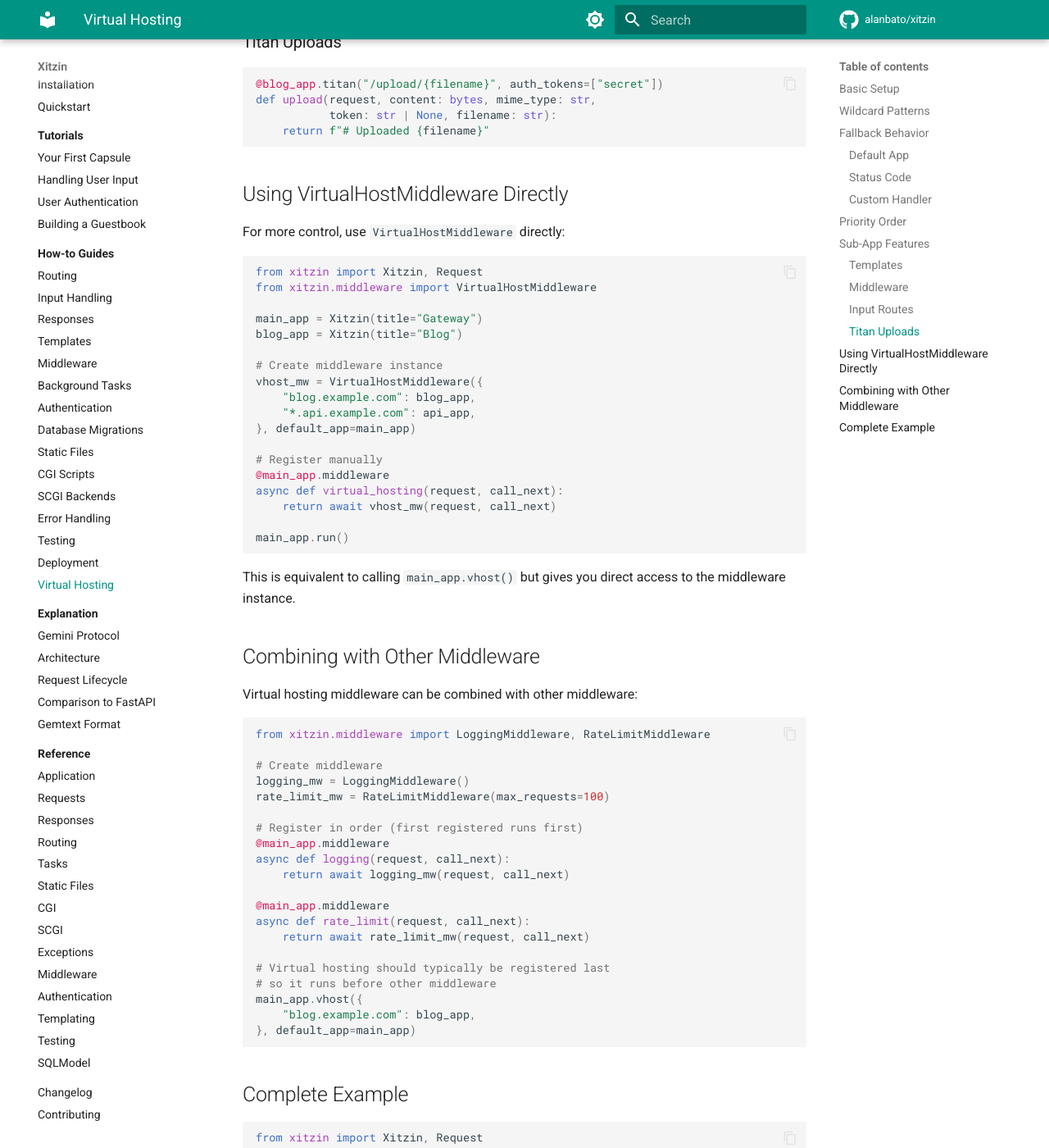
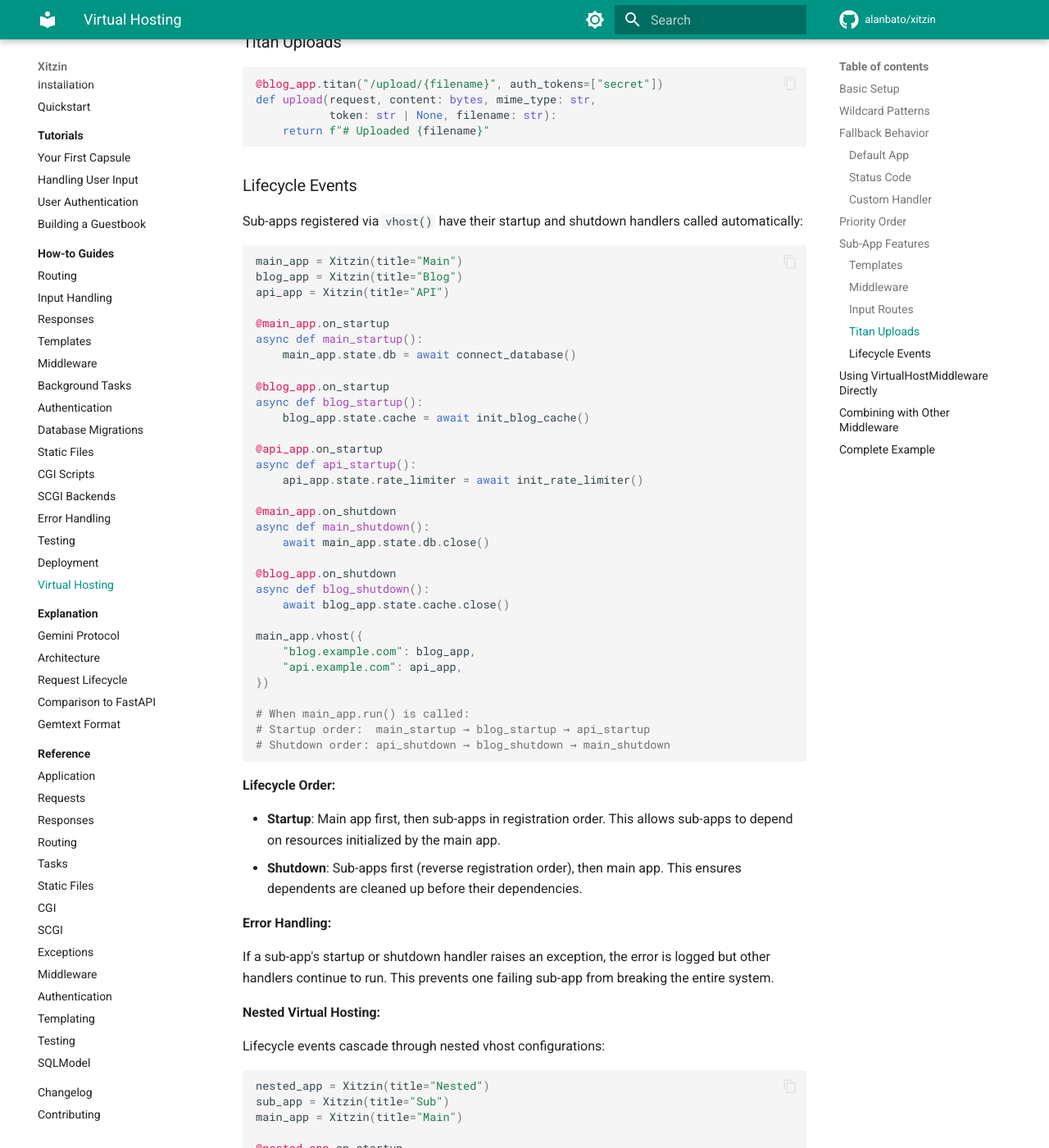
Before and after one commit to alanbato/xitzin, an MkDocs documentation site: the page built from docs/how-to/virtual-hosting.md, in a window 1280 px wide and 1400 px high, scrolled down 3581 px. Shown: the whole window at 82% size. Built offline with MkDocs 1.6.1 and Material for MkDocs 9.7.7, drawn with Linux system fonts in a browser that asks for light colours; comment, search, counter and statistics services are not loaded; the version menu is left out; some of the changed text lies outside the part shown.

Commit message:
Add sub-app lifecycle events documentation to virtual hosting guide

````diff
--- a/docs/how-to/virtual-hosting.md
+++ b/docs/how-to/virtual-hosting.md
@@ -170,6 +170,82 @@
     return f"# Uploaded {filename}"
 ```
 
+### Lifecycle Events
+
+Sub-apps registered via `vhost()` have their startup and shutdown handlers called automatically:
+
+```python
+main_app = Xitzin(title="Main")
+blog_app = Xitzin(title="Blog")
+api_app = Xitzin(title="API")
+
+@main_app.on_startup
+async def main_startup():
+    main_app.state.db = await connect_database()
+
+@blog_app.on_startup
+async def blog_startup():
+    blog_app.state.cache = await init_blog_cache()
+
+@api_app.on_startup
+async def api_startup():
+    api_app.state.rate_limiter = await init_rate_limiter()
+
+@main_app.on_shutdown
+async def main_shutdown():
+    await main_app.state.db.close()
+
+@blog_app.on_shutdown
+async def blog_shutdown():
+    await blog_app.state.cache.close()
+
+main_app.vhost({
+    "blog.example.com": blog_app,
+    "api.example.com": api_app,
+})
+
+# When main_app.run() is called:
+# Startup order:  main_startup → blog_startup → api_startup
+# Shutdown order: api_shutdown → blog_shutdown → main_shutdown
+```
+
+**Lifecycle Order:**
+
+- **Startup**: Main app first, then sub-apps in registration order. This allows sub-apps to depend on resources initialized by the main app.
+- **Shutdown**: Sub-apps first (reverse registration order), then main app. This ensures dependents are cleaned up before their dependencies.
+
+**Error Handling:**
+
+If a sub-app's startup or shutdown handler raises an exception, the error is logged but other handlers continue to run. This prevents one failing sub-app from breaking the entire system.
+
+**Nested Virtual Hosting:**
+
+Lifecycle events cascade through nested vhost configurations:
+
+```python
+nested_app = Xitzin(title="Nested")
+sub_app = Xitzin(title="Sub")
+main_app = Xitzin(title="Main")
+
+@nested_app.on_startup
+def nested_start():
+    print("nested starting")
+
+@sub_app.on_startup
+def sub_start():
+    print("sub starting")
+
+@main_app.on_startup
+def main_start():
+    print("main starting")
+
+sub_app.vhost({"nested.example.com": nested_app})
+main_app.vhost({"sub.example.com": sub_app})
+
+# Startup order: main → sub → nested
+# Shutdown order: nested → sub → main
+```
+
 ## Using VirtualHostMiddleware Directly
 
 For more control, use `VirtualHostMiddleware` directly:
````
